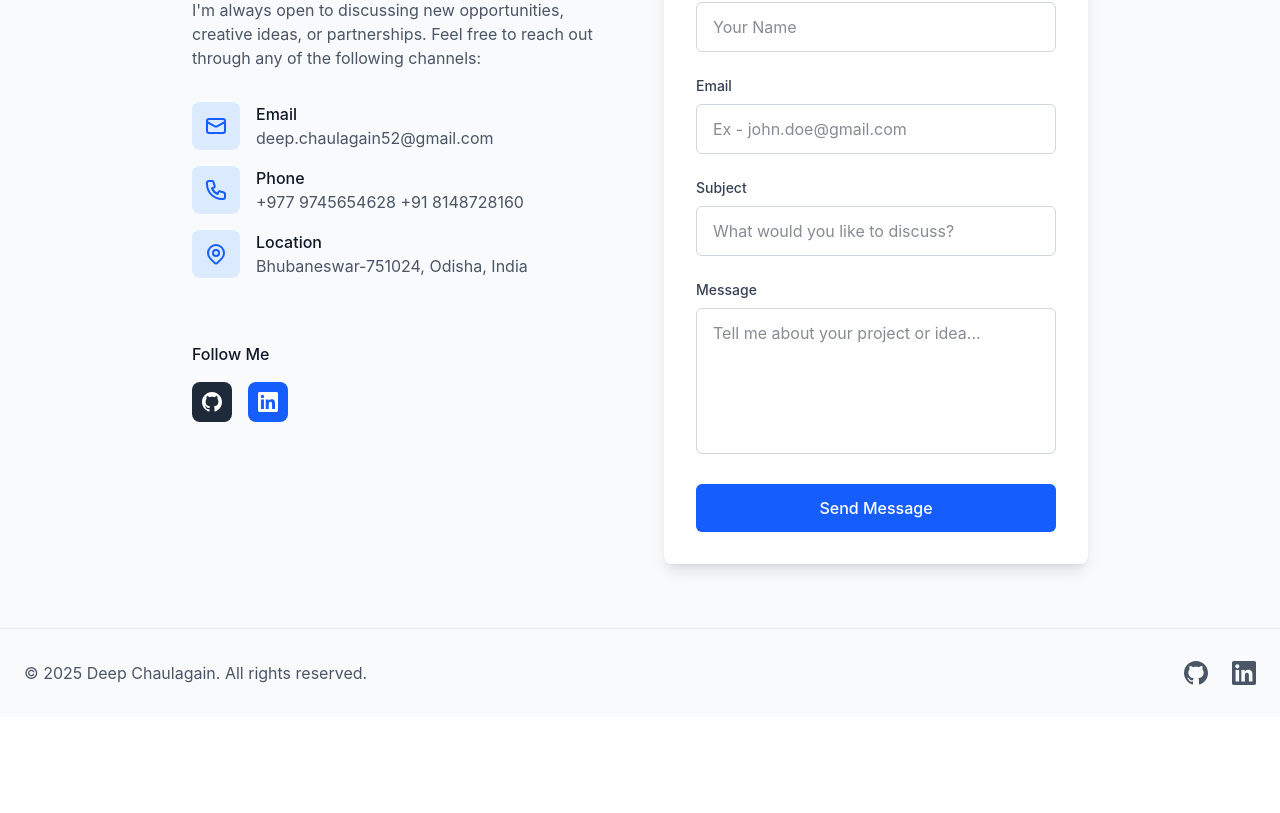
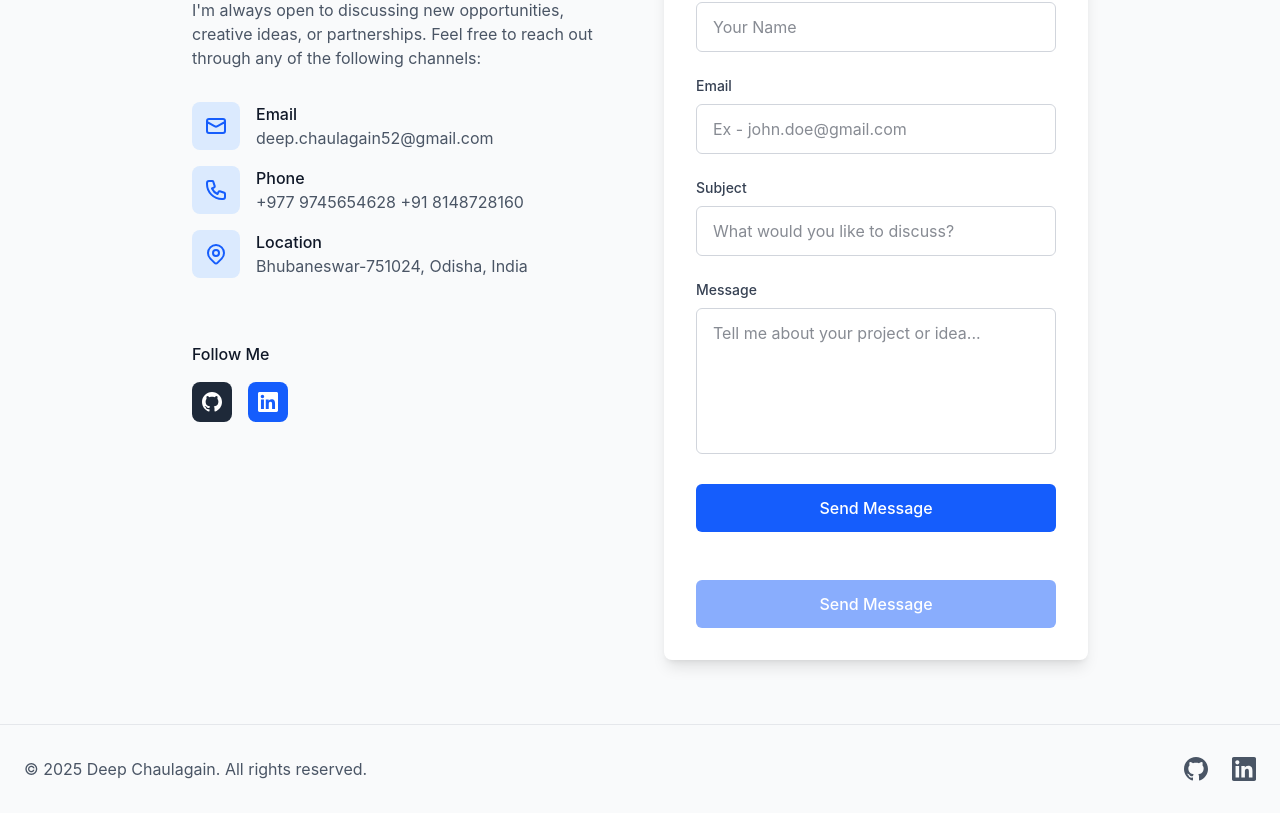
Before and after one commit to deepgeek101/my-personal-portfolio, a React (Vite) app: page / in a window 1280 px wide. Shown: the part 3686-4499 px from the top of the page. Before the commit the page ends 4403 px from the top, so only its background shows below. Built offline with nearby package versions, Linux system fonts and the light colour scheme; no server answers.

Commit message:
Add security captcha w/ aim of email spam prevention

```diff
--- a/index.html
+++ b/index.html
@@ -1,9 +1,17 @@
-<!doctype html>
+<!DOCTYPE html>
 <html lang="en">
   <head>
     <meta charset="UTF-8" />
     <link rel="icon" type="image/svg+xml" href="/icon-web.png" />
-    <link rel="stylesheet" href="https://cdn.jsdelivr.net/gh/devicons/devicon@latest/devicon.min.css">
+    <link
+      rel="stylesheet"
+      href="https://cdn.jsdelivr.net/gh/devicons/devicon@latest/devicon.min.css"
+    />
+    <script
+      src="https://challenges.cloudflare.com/turnstile/v0/api.js"
+      async
+      defer
+    ></script>
     <meta name="viewport" content="width=device-width, initial-scale=1.0" />
     <title>Deep Chaulagain | Portfolio</title>
   </head>
--- a/src/components/sections/Contact.jsx
+++ b/src/components/sections/Contact.jsx
@@ -1,4 +1,4 @@
-import { useState } from "react";
+import { useState, useEffect } from "react"; // Added useEffect
 import { supabase } from "../../supabaseClient";
 
 const Contact = () => {
@@ -9,12 +9,21 @@ const Contact = () => {
     message: "",
   });
 
+  const [captchaToken, setCaptchaToken] = useState(""); // New state for Turnstile
+
   const [formStatus, setFormStatus] = useState({
     isSubmitting: false,
     isSubmitted: false,
     isError: false,
     errorMessage: "",
   });
+
+  // Setup the global callback for Turnstile
+  useEffect(() => {
+    window.onTurnstileSuccess = (token) => {
+      setCaptchaToken(token);
+    };
+  }, []);
 
   const handleChange = (e) => {
     const { name, value } = e.target;
@@ -23,6 +32,17 @@ const Contact = () => {
 
   const handleSubmit = async (e) => {
     e.preventDefault();
+
+    // Security Check: Ensure captcha is completed
+    if (!captchaToken) {
+      setFormStatus({
+        ...formStatus,
+        isError: true,
+        errorMessage: "Please complete the security check.",
+      });
+      return;
+    }
+
     setFormStatus({
       isSubmitting: true,
       isSubmitted: false,
@@ -50,6 +70,7 @@ const Contact = () => {
         subject: "",
         message: "",
       });
+      setCaptchaToken(""); // Reset token after success
 
       setTimeout(() => {
         setFormStatus((prev) => ({ ...prev, isSubmitted: false }));
@@ -324,6 +345,20 @@ const Contact = () => {
                 {" "}
                 {formStatus.isSubmitting ? "Sending..." : "Send Message"}{" "}
               </button>
+              {/* CLOUDFLARE TURNSTILE WIDGET */}
+              <div
+                className="cf-turnstile"
+                data-sitekey={import.meta.env.VITE_TURNSTILE_SITE_KEY}
+                data-callback="onTurnstileSuccess"
+                data-theme="auto"
+              ></div>
+              <button
+                type="submit"
+                disabled={formStatus.isSubmitting || !captchaToken} // Button disabled until verified
+                className="w-full px-6 py-3 bg-blue-600 text-white font-medium rounded-md hover:bg-blue-700 disabled:opacity-50 transition-colors"
+              >
+                {formStatus.isSubmitting ? "Sending..." : "Send Message"}
+              </button>
               {/* Status Messages */}{" "}
               {formStatus.isSubmitted && (
                 <div className="p-4 bg-green-100 dark:bg-green-900 border border-green-400 text-green-700 dark:text-green-300 rounded-md">
```
